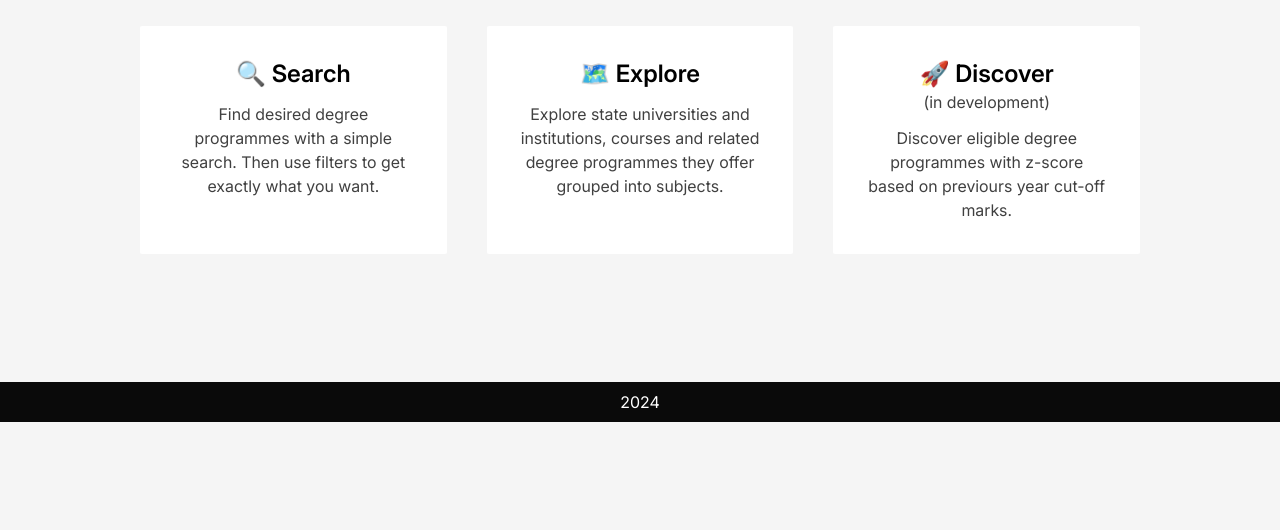
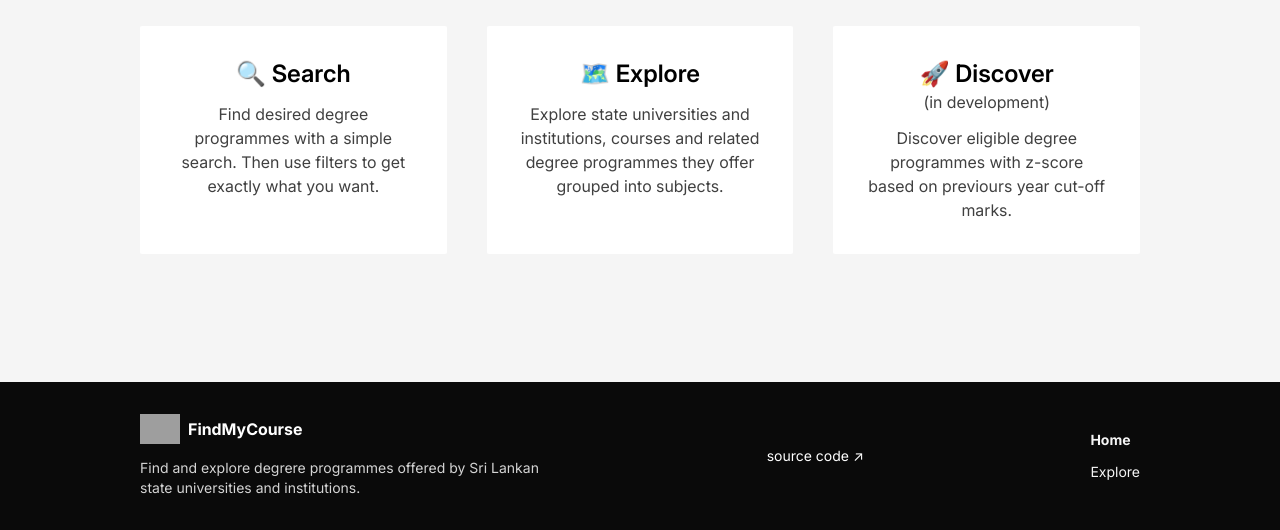
Before and after one commit to qkenn/findmycourse, a Next.js app: page / in a window 1280 px wide. Shown: the part 684-1214 px from the top of the page. Before the commit the page ends 1106 px from the top, so only its background shows below. Built offline with nearby package versions, Linux system fonts and the light colour scheme; grey boxes are pictures that could not be loaded.

Commit message:
update footer styling and content

```diff
--- a/src/ui/Footer.jsx
+++ b/src/ui/Footer.jsx
@@ -1,7 +1,29 @@
+import Link from 'next/link';
+import SiteLogo from './SiteLogo';
+import FooterNav from './navigation/FooterNav';
+
 export default function Footer() {
   return (
-    <footer className="bg-neutral-950 px-5 py-2 text-center text-white">
-      <div>{new Date().getFullYear()}</div>
+    <footer className="bg-neutral-950 px-5 py-8  text-white">
+      <div className="flex-col md:flex-row mx-auto flex max-w-main  px-5 xl:px-0 items-center justify-between">
+        <div className="w-2/5">
+          <SiteLogo />
+          <p className="text-neutral-300 text-sm mt-2">
+            Find and explore degrere programmes offered by Sri Lankan state
+            universities and institutions.
+          </p>
+        </div>
+
+        <Link
+          href="https://github.com/qkenn/unicourse-nextjs"
+          target="_blank"
+          className="text-sm"
+        >
+          source code ↗
+        </Link>
+
+        <FooterNav />
+      </div>
     </footer>
   );
 }
--- a/src/ui/SiteLogo.jsx
+++ b/src/ui/SiteLogo.jsx
@@ -3,8 +3,8 @@ import Image from 'next/image';
 
 export default function SiteLogo() {
   return (
-    <Link href="/">
-      <div className="flex items-center justify-center gap-2">
+    <Link href="/" className="inline-block">
+      <div className="flex items-center justify-center gap-2 ">
         <Image src="/logo.svg" alt="website logo" width={40} height={40} />
         <h3 className="text-white font-bold">FindMyCourse</h3>
       </div>
--- a/src/ui/home/Features.jsx
+++ b/src/ui/home/Features.jsx
@@ -1,6 +1,6 @@
 export default function Features() {
   return (
-    <section className="mx-auto my-16 flex max-w-main flex-col gap-10 px-5 md:my-32 md:flex-row md:justify-between xl:px-0">
+    <section className="mx-auto my-10 flex max-w-main flex-col gap-10 px-5 md:my-32 md:flex-row md:justify-between xl:px-0">
       <Feature type="search" />
       <Feature type="explore" />
       <Feature type="discover" />
--- /dev/null
+++ b/src/ui/navigation/FooterNav.jsx
@@ -0,0 +1,29 @@
+'use client';
+
+import Link from 'next/link';
+import { usePathname } from 'next/navigation';
+import clsx from 'clsx';
+
+export default function FooterNav() {
+  const pathname = usePathname();
+  const mainPath = pathname.split('/')[1];
+
+  return (
+    <nav
+      className="hidden text-neutral-100 sm:block text-sm"
+      aria-label="Desktop Navigation"
+    >
+      <ul className="flex flex-col gap-3">
+        <Link href="/" className={clsx({ 'font-bold': mainPath === '' })}>
+          Home
+        </Link>
+        <Link
+          href="/explore"
+          className={clsx({ 'font-bold': mainPath === 'explore' })}
+        >
+          Explore
+        </Link>
+      </ul>
+    </nav>
+  );
+}
```
